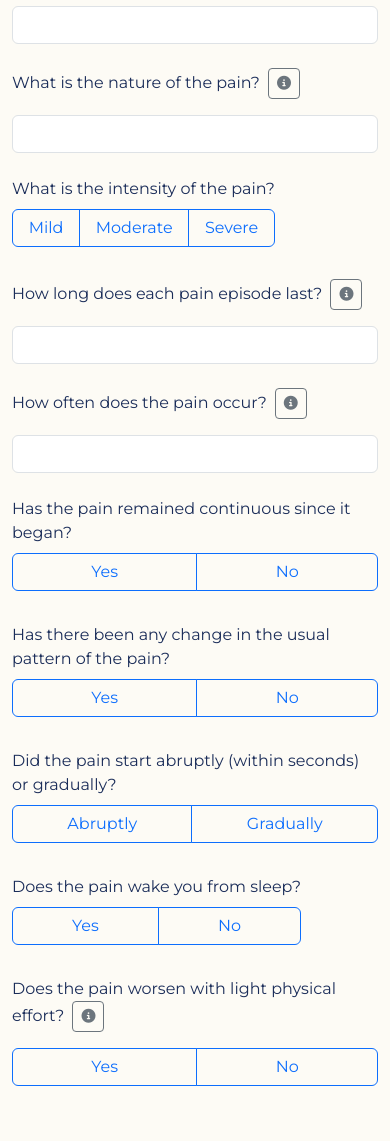
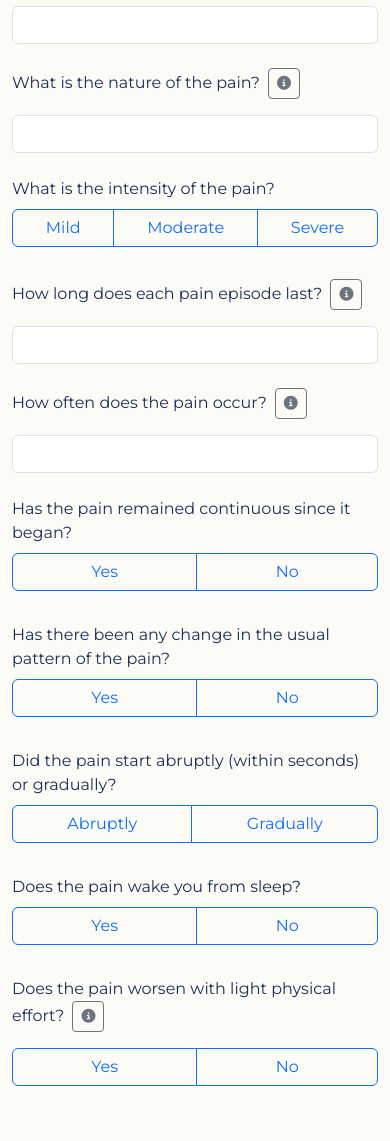
Before and after one commit to joaobrainer/head.ai, a CodeIgniter app: page /database/anamnese-estruturada in a window 390 px wide. Shown: the part 205-1346 px from the top of the page. Run offline with CodeIgniter, Linux system fonts and the light colour scheme; some libraries are stand-ins or nearby versions.

Commit message:
Set option groups to responsive width

```diff
--- a/plataforma/application/views/anamnese_estruturada.php
+++ b/plataforma/application/views/anamnese_estruturada.php
@@ -125,6 +125,10 @@ defined('BASEPATH') or exit('No direct script access allowed');
         textarea {
             width: 100%;
         }
+
+        .btn-group.flex-wrap {
+            width: 100% !important;
+        }
     }
 </style>
 <body>
--- a/plataforma/assets/js/anamnese_estruturada.js
+++ b/plataforma/assets/js/anamnese_estruturada.js
@@ -860,6 +860,7 @@ document.addEventListener('DOMContentLoaded', function () {
             if (item.options) {
                 const group = document.createElement('div');
                 group.className = 'btn-group flex-wrap';
+                group.style.width = '30%';
                 item.options.forEach(opt => {
                     const btn = document.createElement('button');
                     btn.type = 'button';
```
